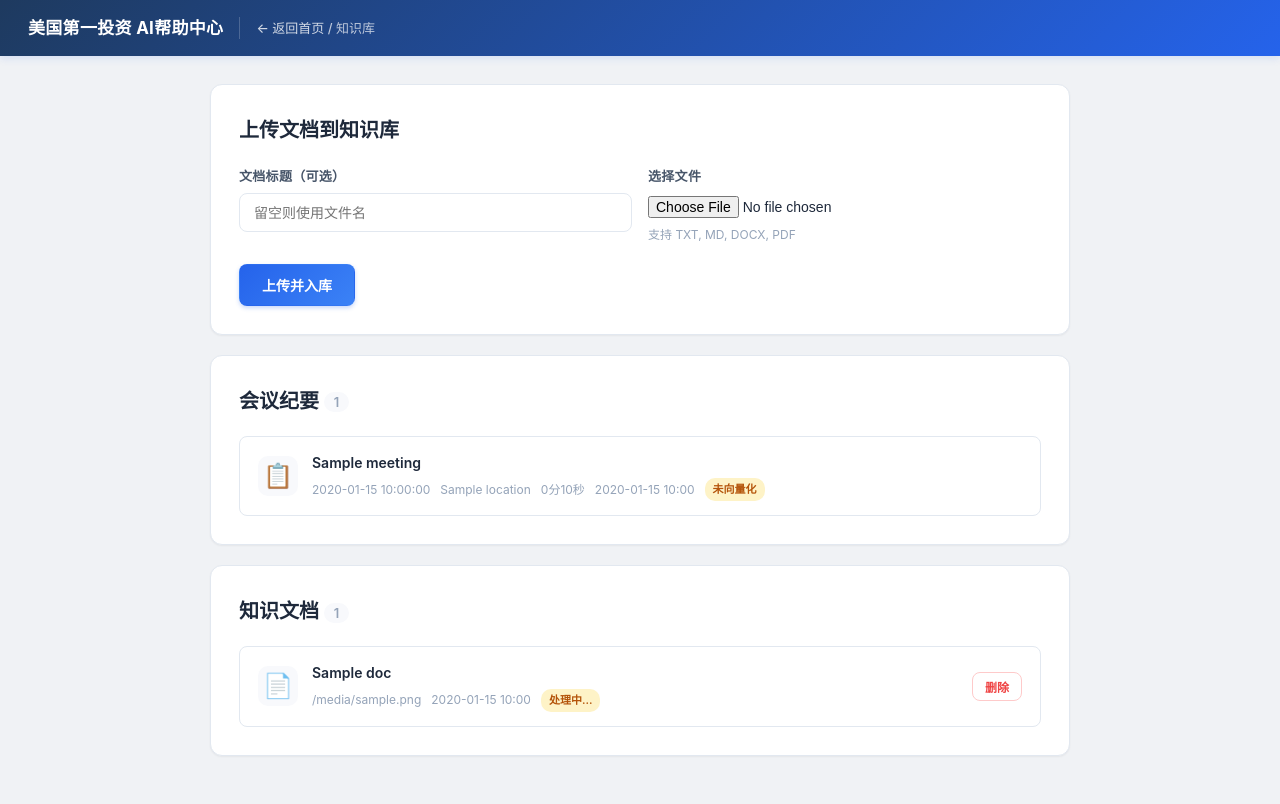
After one commit to weiyesunny/aiconference, a FastAPI app: template app/templates/knowledge.html in a window 1280 px wide. The commit adds this page. Run offline with FastAPI, Linux system fonts and the light colour scheme; the template is opened without the code that fills it: most values are stand-ins (such as "Sample title", 1, 10 or a date in 2020).

Commit message:
feat: knowledge base module + remove history from minutes page
- Remove meeting history list from minutes.html (upload-only page now)
- New knowledge base module (/knowledge/) with separate password
- Knowledge base shows: completed meeting minutes + uploaded documents
- Document upload: supports TXT, MD, DOCX, PDF with text extraction
- Uploaded docs auto-embedded for RAG (also searched by meeting analysis)
- KB has independent auth layer (KNOWLEDGE_PASSWORD in .env)
- Dashboard now links to active knowledge base module
- PyPDF2 added for PDF text extraction

Co-authored-by: Cursor <cursoragent@cursor.com>

```diff
--- a/app/config.py
+++ b/app/config.py
@@ -31,6 +31,9 @@ FEISHU_WEBHOOK_URL = os.getenv("FEISHU_WEBHOOK_URL", "")
 # Web access password (empty = no auth)
 ACCESS_PASSWORD = os.getenv("ACCESS_PASSWORD", "")
 
+# Knowledge base password (separate access control)
+KNOWLEDGE_PASSWORD = os.getenv("KNOWLEDGE_PASSWORD", "")
+
 # Storage paths
 UPLOAD_DIR = BASE_DIR / os.getenv("UPLOAD_DIR", "uploads")
 DATABASE_PATH = BASE_DIR / os.getenv("DATABASE_PATH", "data/meetings.db")
--- a/app/constants.py
+++ b/app/constants.py
@@ -21,7 +21,10 @@ BRAND_SUB = "AI会议助手"
 BRAND_EN = "American First Investment"
 
 AUTH_COOKIE_NAME = "auth_token"
+KB_COOKIE_NAME = "kb_auth_token"
 AUTH_COOKIE_MAX_AGE = 86400 * 30  # 30 days
+
+ALLOWED_DOC_EXTENSIONS = {".txt", ".md", ".docx", ".pdf"}
 
 ASR_SAMPLE_RATE = 16000
 ASR_CHANNELS = 1
--- a/app/main.py
+++ b/app/main.py
@@ -35,7 +35,9 @@ app.mount("/static", StaticFiles(directory=str(Path(__file__).parent / "static")
 from app.routes.auth import router as auth_router            # noqa: E402
 from app.routes.dashboard import router as dashboard_router   # noqa: E402
 from app.routes.meeting import router as meeting_router       # noqa: E402
+from app.routes.knowledge import router as knowledge_router   # noqa: E402
 
 app.include_router(auth_router)
 app.include_router(dashboard_router)
 app.include_router(meeting_router)
+app.include_router(knowledge_router)
--- a/app/routes/dashboard.py
+++ b/app/routes/dashboard.py
@@ -45,9 +45,9 @@ MODULES = [
         "id": "knowledge",
         "icon": "🧠",
         "title": "知识库",
-        "desc": "构建团队知识库，AI 驱动的智能搜索与问答",
-        "url": "#",
-        "active": False,
+        "desc": "会议纪要归档与文档管理，构建 AI 驱动的团队知识体系",
+        "url": "/knowledge/",
+        "active": True,
         "color": "amber",
     },
 ]
--- a/app/routes/meeting.py
+++ b/app/routes/meeting.py
@@ -89,8 +89,7 @@ def process_meeting(meeting_id: int):
 async def index(request: Request):
     if not check_auth(request):
         return RedirectResponse(url="/login")
-    meetings = list_meetings()
-    return _get_templates().TemplateResponse("minutes.html", {"request": request, "meetings": meetings})
+    return _get_templates().TemplateResponse("minutes.html", {"request": request})
 
 
 @router.post("/upload")
--- a/app/static/css/style.css
+++ b/app/static/css/style.css
@@ -898,3 +898,98 @@ summary:hover { color: var(--primary-hover); }
     border-color: var(--primary);
     box-shadow: 0 0 0 3px rgba(37,99,235,0.1);
 }
+
+/* ===== Knowledge Base ===== */
+.kb-count {
+    font-size: 13px;
+    font-weight: 600;
+    color: var(--text-muted);
+    background: var(--surface-alt);
+    padding: 2px 10px;
+    border-radius: 20px;
+    vertical-align: middle;
+}
+
+.kb-list {
+    display: flex;
+    flex-direction: column;
+    gap: 8px;
+}
+
+.kb-item {
+    display: flex;
+    align-items: center;
+    gap: 14px;
+    padding: 14px 18px;
+    border: 1px solid var(--border);
+    border-radius: var(--radius-sm);
+    background: var(--surface);
+    transition: all 0.15s;
+}
+
+.kb-item:hover {
+    border-color: #cbd5e1;
+    box-shadow: var(--shadow-sm);
+}
+
+.kb-item-icon {
+    font-size: 24px;
+    flex-shrink: 0;
+    width: 40px;
+    height: 40px;
+    display: flex;
+    align-items: center;
+    justify-content: center;
+    background: var(--surface-alt);
+    border-radius: 10px;
+}
+
+.kb-item-body {
+    flex: 1;
+    min-width: 0;
+}
+
+.kb-item-title {
+    font-weight: 600;
+    font-size: 14px;
+    color: var(--text);
+    text-decoration: none;
+    display: block;
+    margin-bottom: 4px;
+}
+
+a.kb-item-title:hover {
+    color: var(--primary);
+}
+
+.kb-item-meta {
+    display: flex;
+    gap: 10px;
+    font-size: 12px;
+    color: var(--text-muted);
+    flex-wrap: wrap;
+    align-items: center;
+}
+
+.kb-badge {
+    display: inline-flex;
+    padding: 2px 8px;
+    border-radius: 10px;
+    font-size: 11px;
+    font-weight: 600;
+}
+
+.kb-badge-ok {
+    background: #dcfce7;
+    color: #16a34a;
+}
+
+.kb-badge-wait {
+    background: #fef3c7;
+    color: #b45309;
+}
+
+.btn-sm {
+    padding: 5px 12px;
+    font-size: 12px;
+}
--- /dev/null
+++ b/app/templates/knowledge.html
@@ -0,0 +1,95 @@
+{% extends "base.html" %}
+{% block title %}知识库 - 美国第一投资{% endblock %}
+{% block nav_sub %}<span class="nav-sub"><a href="/" class="nav-back">&larr; 返回首页</a> / 知识库</span>{% endblock %}
+{% block content %}
+
+<section class="upload-section">
+    <h2>上传文档到知识库</h2>
+    {% if error %}
+    <div class="alert error">{{ error }}</div>
+    {% endif %}
+    <form action="/knowledge/upload" method="post" enctype="multipart/form-data" class="upload-form">
+        <div class="form-row">
+            <div class="form-group form-group-half">
+                <label for="title">文档标题（可选）</label>
+                <input type="text" id="title" name="title" placeholder="留空则使用文件名">
+            </div>
+            <div class="form-group form-group-half">
+                <label for="file">选择文件</label>
+                <input type="file" id="file" name="file" accept=".txt,.md,.docx,.pdf">
+                <small>支持 TXT, MD, DOCX, PDF</small>
+            </div>
+        </div>
+        <button type="submit" class="btn btn-primary">上传并入库</button>
+    </form>
+</section>
+
+{% if meetings %}
+<section class="meetings-section">
+    <h2>会议纪要 <span class="kb-count">{{ meetings|length }}</span></h2>
+    <div class="kb-list">
+        {% for m in meetings %}
+        <div class="kb-item">
+            <div class="kb-item-icon">📋</div>
+            <div class="kb-item-body">
+                <a href="/minutes/{{ m.id }}" class="kb-item-title">{{ m.title }}</a>
+                <div class="kb-item-meta">
+                    {% if m.meeting_time %}<span>{{ m.meeting_time }}</span>{% endif %}
+                    {% if m.location %}<span>{{ m.location }}</span>{% endif %}
+                    {% if m.duration %}<span>{{ "%.0f"|format(m.duration // 60) }}分{{ "%.0f"|format(m.duration % 60) }}秒</span>{% endif %}
+                    <span>{{ m.created_at[:16] }}</span>
+                    {% if m.has_embedding %}
+                    <span class="kb-badge kb-badge-ok">已向量化</span>
+                    {% else %}
+                    <span class="kb-badge kb-badge-wait">未向量化</span>
+                    {% endif %}
+                </div>
+            </div>
+        </div>
+        {% endfor %}
+    </div>
+</section>
+{% endif %}
+
+{% if docs %}
+<section class="meetings-section">
+    <h2>知识文档 <span class="kb-count">{{ docs|length }}</span></h2>
+    <div class="kb-list">
+        {% for d in docs %}
+        <div class="kb-item">
+            <div class="kb-item-icon">
+                {% if d.doc_type == 'pdf' %}📕
+                {% elif d.doc_type == 'docx' %}📘
+                {% elif d.doc_type == 'md' %}📗
+                {% else %}📄{% endif %}
+            </div>
+            <div class="kb-item-body">
+                <div class="kb-item-title">{{ d.title }}</div>
+                <div class="kb-item-meta">
+                    <span>{{ d.filename }}</span>
+                    <span>{{ d.created_at[:16] }}</span>
+                    {% if d.has_embedding %}
+                    <span class="kb-badge kb-badge-ok">已向量化</span>
+                    {% else %}
+                    <span class="kb-badge kb-badge-wait">处理中...</span>
+                    {% endif %}
+                </div>
+            </div>
+            <form action="/knowledge/{{ d.id }}/delete" method="post"
+                  onsubmit="return confirm('确定删除该文档？')">
+                <button type="submit" class="btn btn-danger btn-sm">删除</button>
+            </form>
+        </div>
+        {% endfor %}
+    </div>
+</section>
+{% endif %}
+
+{% if not meetings and not docs %}
+<section class="meetings-section" style="text-align:center; padding:48px 20px; color: #94a3b8;">
+    <p style="font-size:36px; margin-bottom:12px;">📚</p>
+    <p>知识库为空，上传文档或开始创建会议纪要</p>
+</section>
+{% endif %}
+
+{% endblock %}
--- a/requirements.txt
+++ b/requirements.txt
@@ -7,4 +7,5 @@ dashscope>=1.25.19
 httpx>=0.27.0
 numpy>=1.26.0
 python-docx>=1.1.0
+PyPDF2>=3.0.0
 python-dotenv==1.1.0
```
Also changed, not shown: app/database.py (+69 -0 lines), app/routes/knowledge.py (added, +153 -0 lines), app/services/docparse.py (added, +49 -0 lines), app/services/embedding.py (+39 -3 lines), app/templates/kb_login.html (added, +19 -0 lines), app/templates/minutes.html (+0 -26 lines), 1 other file.
